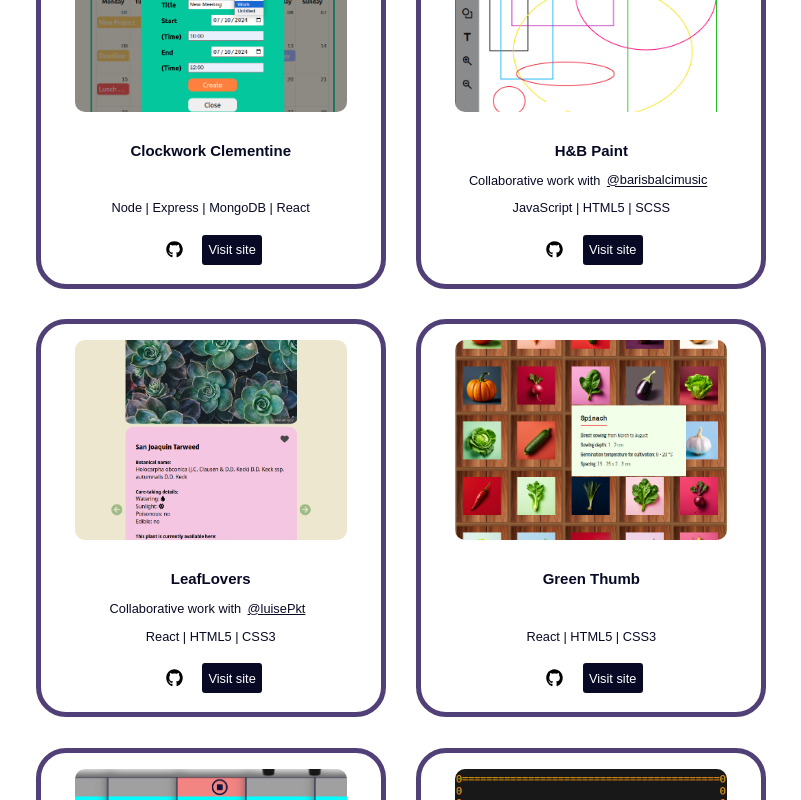
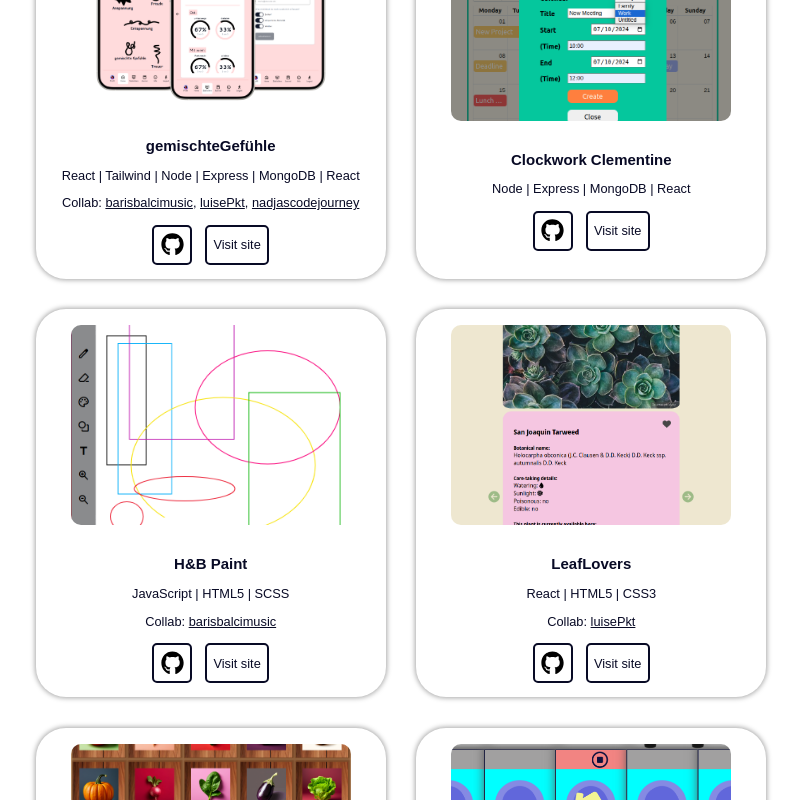
Before and after one commit to hannahnier/portfolio, a React (Vite) app: page / in a window 1280 px wide. Shown: the part 1100-1900 px from the top of the page, without its empty margins (239-1040 px from the left). Built offline with nearby package versions, Linux system fonts and the light colour scheme; a web font is replaced by a local one.

Commit message:
update/WorkSection: add gemischteGefühle to work section, update color scheme of work section

```diff
--- a/src/components/WorkItem.jsx
+++ b/src/components/WorkItem.jsx
@@ -1,16 +1,7 @@
 import style from "../styles/work.module.css";
 import iconGithub from "../assets/icons/github.svg";
 
-const WorkItem = ({
-  url,
-  name,
-  techs,
-  imgSrc,
-  gitHub,
-  subtitle,
-  subtitleLinked,
-  subtitleLink,
-}) => {
+const WorkItem = ({ url, name, tech, imgSrc, gitHub, collab }) => {
   return (
     <div className={style.workItemBox}>
       <a
@@ -21,13 +12,24 @@ const WorkItem = ({
       ></a>
       <div className={style.text}>
         <h3>{name}</h3>
-        <p>
-          {subtitle}
-          <a href={subtitleLink} className={style.collabLink} target="_blank">
-            {subtitleLinked}
-          </a>
-        </p>
-        <p>{techs}</p>
+        <p>{tech}</p>
+        {collab && (
+          <p>
+            Collab:{" "}
+            {collab.map((link) => (
+              <div key={link.id} className={style.collabLinks}>
+                <a
+                  href={link.link}
+                  target="_blank"
+                  className={style.collabLinks}
+                >
+                  {link.name}
+                </a>
+                {link.id < collab.length ? ", " : ""}
+              </div>
+            ))}
+          </p>
+        )}
         <div className={style.links}>
           <a href={gitHub} className={style.icon} target="_blank">
             <img src={iconGithub} alt="Github Icon" />
--- a/src/index.css
+++ b/src/index.css
@@ -1,19 +1,18 @@
 @import url(https://fonts.bunny.net/css?family=niramit:400);
 @import url(https://fonts.bunny.net/css?family=cousine:400);
 
+/* COLORS: Light */
+
 [data-theme="light"] {
   font-family: sans-serif;
-  /* --grey: rgb(59, 59, 59); */
-  /* --fullYellow: #ffd43b; */
-  /* --lightYellow: rgb(247, 240, 159); */
   --background: white;
   --primary: #ffd43b;
   --primaryLight: hsl(47, 100%, 82%);
   --secondary: #504077;
   --font: rgb(8, 10, 37);
-  --darkFont: rgb(8, 10, 37);
-  --white: white;
 }
+
+/* COLORS: Dark */
 
 [data-theme="dark"] {
   --background: rgb(8, 10, 37);
@@ -21,11 +20,15 @@
   --primaryLight: hsl(47, 100%, 82%);
   --secondary: rgb(134, 153, 223);
   --font: white;
-  --darkFont: rgb(8, 10, 37);
-  --white: white;
 }
 
 * {
+  /* COLORS: Universal: */
+  --darkFont: rgb(8, 10, 37);
+  --white: white;
+  --purple: #504077;
+  --blue: rgb(134, 153, 223);
+
   box-sizing: border-box;
   padding: 0;
   margin: 0;
--- a/src/pages/AboutSection.jsx
+++ b/src/pages/AboutSection.jsx
@@ -14,6 +14,9 @@ const AboutSection = () => {
     "Node.js",
     "Express.js",
     "MongoDB",
+    "Mongoose",
+    "REST API",
+    "npm",
     "Git",
   ];
   return (
--- a/src/pages/WorkSection.jsx
+++ b/src/pages/WorkSection.jsx
@@ -1,6 +1,7 @@
 import WorkItem from "../components/WorkItem";
 import style from "../styles/work.module.css";
 
+import gemischtegefuehleScreenshot from "../assets/work/screenshot_gemischtegefuehle.png";
 import laundromatScreenshot from "../assets/work/laundromat_screenshot.png";
 import greenthumbScreenshot from "../assets/work/screenshot_greenthumb.png";
 import turbotypingScreenshot from "../assets/work/screenshot_turbotyping.png";
@@ -10,33 +11,57 @@ import clockworkScreenshot from "../assets/work/screenshot_clockwork.png";
 
 const items = [
   {
+    url: "https://gemischtegefuehle.onrender.com/",
+    name: "gemischteGefühle",
+    collab: [
+      {
+        name: "barisbalcimusic",
+        link: "https://github.com/barisbalcimusic",
+        id: 1,
+      },
+      { name: "luisePkt", link: "https://github.com/luisePkt", id: 2 },
+      {
+        name: "nadjascodejourney",
+        link: "https://github.com/nadjascodejourney",
+        id: 3,
+      },
+    ],
+    description:
+      "A mental health application for tracking and analyzing emotional states in depth",
+    tech: "React | Tailwind | Node | Express | MongoDB | React",
+    imgSrc: gemischtegefuehleScreenshot,
+    gitHub: "https://github.com/MindfulStudio/frontend/",
+  },
+  {
     url: "https://clockworkclementine.onrender.com/",
     name: "Clockwork Clementine",
     description: "A calendar app with a backend server",
-    techs: "Node | Express | MongoDB | React",
+    tech: "Node | Express | MongoDB | React",
     imgSrc: clockworkScreenshot,
     gitHub: "https://github.com/hannahnier/ClockworkClementine",
   },
   {
     url: "https://hb-paint.netlify.app/",
     name: "H&B Paint",
-    subtitle: "Collaborative work with",
-    subtitleLinked: "@barisbalcimusic",
-    subtitleLink: "https://github.com/barisbalcimusic",
+    collab: [
+      {
+        name: "barisbalcimusic",
+        link: "https://github.com/barisbalcimusic",
+        id: 1,
+      },
+    ],
     description:
       "An online drawing program that offers essential tools for creative work",
-    techs: "JavaScript | HTML5 | SCSS ",
+    tech: "JavaScript | HTML5 | SCSS ",
     imgSrc: paintScreenshot,
     gitHub: "https://github.com/hannahnier/paint",
   },
   {
     url: "https://leaflovers.onrender.com",
     name: "LeafLovers",
-    subtitle: "Collaborative work with",
-    subtitleLinked: "@luisePkt",
-    subtitleLink: "https://github.com/luisePkt",
+    collab: [{ name: "luisePkt", link: "https://github.com/luisePkt", id: 1 }],
     description: "A plant matching app, built with React",
-    techs: "React | HTML5 | CSS3",
+    tech: "React | HTML5 | CSS3",
     imgSrc: leafloversScreenshot,
     gitHub: "https://github.com/hannahnier/LeafLovers",
   },
@@ -44,7 +69,7 @@ const items = [
     url: "https://greenthumb.onrender.com/",
     name: "Green Thumb",
     description: "A Website for planning vegetable gardens, built with React",
-    techs: "React | HTML5 | CSS3",
+    tech: "React | HTML5 | CSS3",
     imgSrc: greenthumbScreenshot,
     gitHub: "https://github.com/hannahnier/green-thumb",
   },
@@ -52,7 +77,7 @@ const items = [
     url: "https://hannahnier.github.io/Laundromat/",
     name: "Laundromat",
     description: "A Native CSS Website for a Fictitious London Laundrette",
-    techs: "HTML5 | CSS3",
+    tech: "HTML5 | CSS3",
     imgSrc: laundromatScreenshot,
     gitHub: "https://github.com/hannahnier/Laundromat",
   },
@@ -60,7 +85,7 @@ const items = [
     url: "https://github.com/hannahnier/TurboTyping",
     name: "TurboTyping",
     description: "A simple terminal game for measuring your typing speed",
-    techs: "JavaScript | Node.js",
+    tech: "JavaScript | Node.js",
     imgSrc: turbotypingScreenshot,
     gitHub: "https://github.com/hannahnier/TurboTyping",
   },
@@ -77,12 +102,10 @@ const WorkSection = () => {
             url={item.url}
             name={item.name}
             description={item.description}
-            techs={item.techs}
+            tech={item.tech}
             imgSrc={item.imgSrc}
             gitHub={item.gitHub}
-            subtitle={item.subtitle}
-            subtitleLinked={item.subtitleLinked}
-            subtitleLink={item.subtitleLink}
+            collab={item.collab}
           />
         ))}
       </div>
--- a/src/styles/work.module.css
+++ b/src/styles/work.module.css
@@ -19,14 +19,14 @@
   width: 320px;
   min-height: 320px;
   border-radius: 30px;
-  color: var(--font);
-  background-color: var(--background);
+  color: var(--darkFont);
+  background-color: var(--white);
   display: flex;
   flex-direction: column;
   justify-content: center;
   align-items: center;
   margin: 1vw;
-  border: 5px solid var(--secondary);
+  box-shadow: 0px 0px 5px 1px rgb(167, 167, 167);
   transition: background-color 1s ease, color 0.2s ease, border 0.4s ease;
 }
 
@@ -66,9 +66,10 @@
 }
 
 .icon {
-  width: 30px;
-  height: 30px;
-  border-radius: 3px;
+  width: 40px;
+  height: 40px;
+  border-radius: 5px;
+  border: 2px solid var(--darkFont);
   background-color: white;
   margin: 0.5em;
 }
@@ -84,16 +85,18 @@
   display: flex;
   align-items: center;
   text-decoration: none;
-  color: var(--background);
-  border-radius: 3px;
-  height: 30px;
-  background-color: var(--font);
+  color: var(--darkFont);
+  border: 2px solid var(--darkFont);
+  border-radius: 5px;
+  height: 40px;
+  background-color: var(--white);
   margin: 0.5em;
 }
 
-.collabLink {
-  color: var(--font);
-  transition: color 0.2s ease;
+.collabLinks {
+  color: var(--darkFont);
+  padding: 0;
+  display: inline;
 }
 
 @media (min-width: 768px) {
@@ -117,13 +120,7 @@
   }
 
   .workItemBox:hover {
-    background-color: var(--secondary);
-    border: 5px solid rgb(192, 192, 192);
-    color: var(--background);
-  }
-
-  .workItemBox:hover .collabLink {
-    color: var(--background);
+    background-color: var(--blue);
   }
 }
 
```
Also changed, not shown: src/assets/work/screenshot_gemischtegefuehle.png (added).
